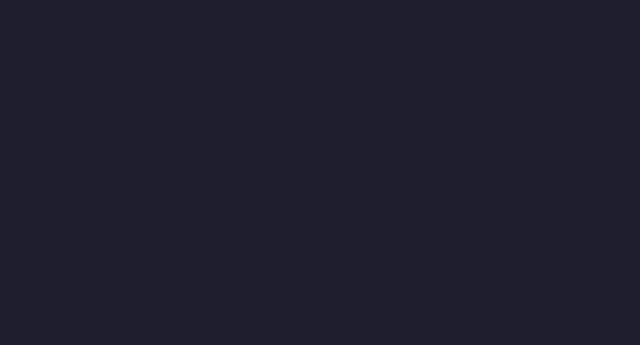
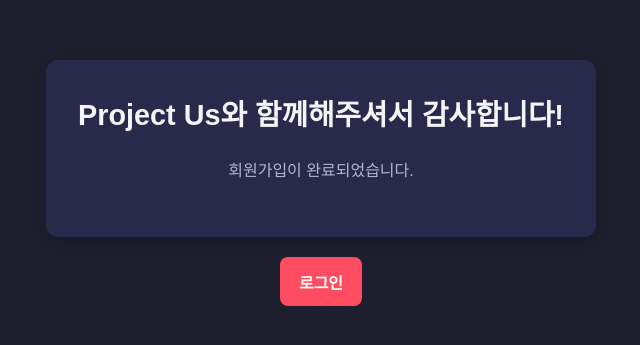
Before and after one commit to kimdem/Project-Us, a React (Create React App) app in the folder project-us/: page /Welcome in a window 1280 px wide. Before the commit this address had no page. Shown: the part 217-562 px from the top of the page, without its empty margins (319-959 px from the left). Built offline with nearby package versions, Linux system fonts and the light colour scheme.

Commit message:
1차수정

```diff
--- a/project-us/src/App.jsx
+++ b/project-us/src/App.jsx
@@ -2,6 +2,7 @@
 import { BrowserRouter as Router, Route, Routes } from 'react-router-dom';
 import Home from './Page/Home';
 import LoginOrRegister from './Page/LoginOrRegister';
+import Welcome from './Page/Welcome';
 
 function App() {
   return (
@@ -9,6 +10,7 @@
       <Routes>
         <Route path="/" element={<Home />} />
         <Route path="/login" element={<LoginOrRegister />} />
+        <Route path="/Welcome" element={<Welcome />} />
       </Routes>
     </Router>
   );
--- a/project-us/src/Page/Home.jsx
+++ b/project-us/src/Page/Home.jsx
@@ -11,6 +11,7 @@
       </header>
       <main className="home-main"><br></br><br></br>
         <Link to="/login" className="home-button">로그인</Link>
+        <Link to="/Welcome" className="home-button">test</Link>
       </main>
     </div>
   );
--- /dev/null
+++ b/project-us/src/Page/Welcome.jsx
@@ -0,0 +1,23 @@
+import react from 'react';
+import "../css/Welcome.css";
+import { Link } from 'react-router-dom';
+
+const Welcome = () => {
+  return (
+    <>
+      <div className="welcome-container">
+        <div className="welcome-box">
+          <div className="welcome-header">
+            <h1>Project Us와 함께해주셔서 감사합니다!</h1>
+            <p>회원가입이 완료되었습니다.</p>
+          </div>
+        </div>
+      </div>
+      <div className="welcome-button-wrapper">
+        <Link to="/login" className="welcome-button">로그인</Link>
+      </div>
+    </>
+  );
+}
+
+export default Welcome;
--- a/project-us/src/components/Sign-up.jsx
+++ b/project-us/src/components/Sign-up.jsx
@@ -2,6 +2,7 @@
 import axios from "axios";
 import "../css/Signup.css";
 import { validateName, validateID, validatePassword, validateEmail } from "../js/signup_valid";
+import { useNavigate } from "react-router-dom";
 
 const Signup = () => {
   const [formData, setFormData] = useState({
@@ -15,6 +16,7 @@
   const [errors, setErrors] = useState({});
   const [isNickAvailable, setIsNickAvailable] = useState(null);
   const [isIDAvailable, setIsIDAvailable] = useState(null);
+  const navigate = useNavigate();
 
   const handleChange = async (e) => {
     const { name, value } = e.target;
@@ -68,7 +70,7 @@
         });
 
         if (response.data.success) {
-          alert("회원가입 성공!");
+         navigate("/Welcome");
         } else {
           alert("회원가입 실패: " + response.data.error);
         }
--- a/project-us/src/css/Login.css
+++ b/project-us/src/css/Login.css
@@ -10,6 +10,7 @@
   display: flex;
   justify-content: center;
   align-items: center;
+  width: 100%;
   height: 100vh;
   overflow: hidden;
   font-family: 'Arial', sans-serif;
@@ -29,8 +30,8 @@
   border-radius: 12px;
   box-shadow: 0px 4px 15px rgba(0, 0, 0, 0.2);
   text-align: center;
-  width: 20vw;
-  height: 23vh;
+  width: 25vw;
+  height: 35vh;
 }
 
 h2 {
--- /dev/null
+++ b/project-us/src/css/Welcome.css
@@ -0,0 +1,69 @@
+* {
+    margin: 0;
+    padding: 0;
+    box-sizing: border-box;
+  }
+
+  body {
+    background-color: #1e1e2f;
+    color: white;
+    display: flex;
+    justify-content: center;
+    align-items: center;
+    width: 100%;
+    height: 100vh;
+    overflow: hidden;
+    font-family: 'Arial', sans-serif;
+  }
+
+  .welcome-container {
+    display: flex;
+    justify-content: center;
+    align-items: center;
+    width: 100%;
+  }
+
+  .welcome-box {
+    background: #29294b;
+    padding: 2rem;
+    border-radius: 12px;
+    box-shadow: 0px 4px 15px rgba(0, 0, 0, 0.2);
+    text-align: center;
+    width: 100%;
+  }
+
+  .welcome-header h1 {
+    margin-bottom: 1.5rem;
+    color: #f4f4f4;
+    font-size: 1.8rem;
+  }
+
+  .welcome-header p {
+    font-size: 1rem;
+    color: #b5b5d3;
+    margin-bottom: 1.5rem;
+  }
+
+  /* 별도의 버튼 래퍼 - 컨테이너 바로 아래 배치 */
+  .welcome-button-wrapper {
+    width: 100%;
+    text-align: center;
+    margin-top: 20px; /* 원하는 만큼 간격 조절 */
+  }
+
+  .welcome-button {
+    display: inline-block;
+    background-color: #ff4c60;
+    color: white;
+    padding: 0.8rem 1.2rem;
+    border: none;
+    border-radius: 8px;
+    cursor: pointer;
+    font-size: 1rem;
+    transition: background 0.3s;
+    text-decoration: none;
+  }
+
+  .welcome-button:hover {
+    background-color: #e04354;
+  }
```
